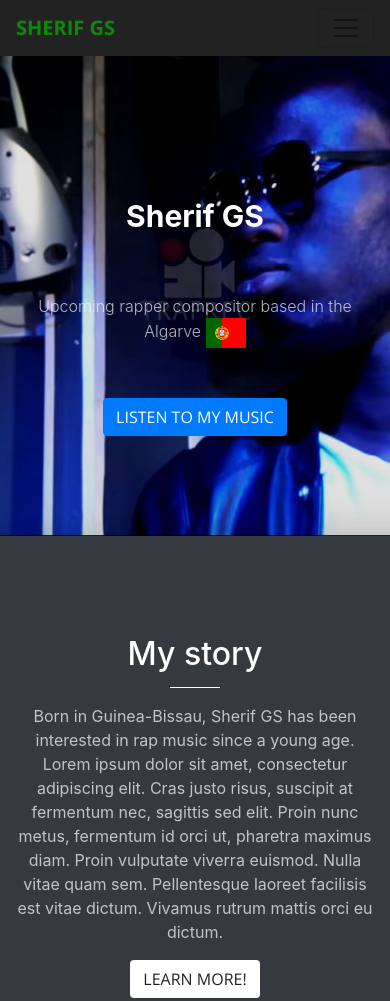
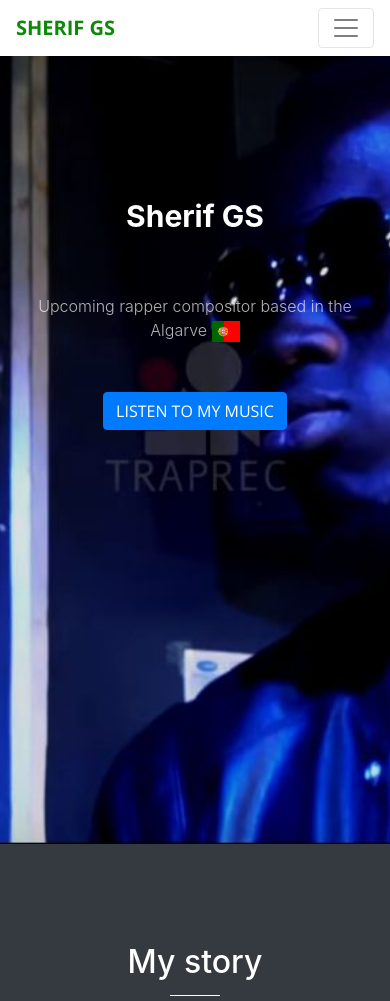
Before and after one commit to jcebuck/sherifgs-web, a website with bundled scripts: page index.html in a window 390 px wide. Shown: the top 1001 px of the page. Built offline with nearby package versions, Linux system fonts and the light colour scheme.

Commit message:
Make background cover full height on mobile

```diff
--- a/css/creative.css
+++ b/css/creative.css
@@ -85,7 +85,7 @@ body {
 
 #mainNav {
   border-color: rgba(34, 34, 34, 0.05);
-  background-color: #222222;
+  background-color: white;
   font-family: 'Open Sans', 'Helvetica Neue', Arial, sans-serif;
   -webkit-transition: all 0.2s;
   -moz-transition: all 0.2s;
@@ -107,7 +107,7 @@ body {
     font-size: 13px;
     font-weight: 700;
     text-transform: uppercase;
-    color: white; }
+    color: #222222; }
     #mainNav .navbar-nav > li.nav-item > a.nav-link:focus:hover,
     #mainNav .navbar-nav > li.nav-item > a.nav-link:hover {
       color: #0D8907; }
@@ -150,6 +150,7 @@ body {
 header.masthead {
   position: relative;
   width: 100%;
+  height: 100%;
   min-height: auto;
   text-align: center;
   color: white;
@@ -178,7 +179,6 @@ header.masthead {
       color: rgba(255, 255, 255, 0.7); }
   @media (min-width: 768px) {
     header.masthead {
-      height: 100%;
       min-height: 600px; }
       header.masthead .header-content {
         position: absolute;
@@ -364,7 +364,8 @@ header.masthead {
   background-repeat: no-repeat;
   position: relative;
   display: inline-block;
-  width: 1.33333333em;
+  width: 28px;
+  height: 21px;
   line-height: 1em;
 }
 .flag-icon:before {
--- a/index.html
+++ b/index.html
@@ -61,7 +61,7 @@
           <hr>
           <p>
             Upcoming rapper compositor based in the Algarve
-            <span class="flag-icon flag-icon-pt flag-icon" style="width: 40px; height: 30px; vertical-align: middle"></span>
+            <span class="flag-icon flag-icon-pt flag-icon" style="vertical-align: middle"></span>
           </p>
           <a class="btn btn-primary btn-xl js-scroll-trigger" href="#portfolio">Listen to my music</a>
         </div>
```
